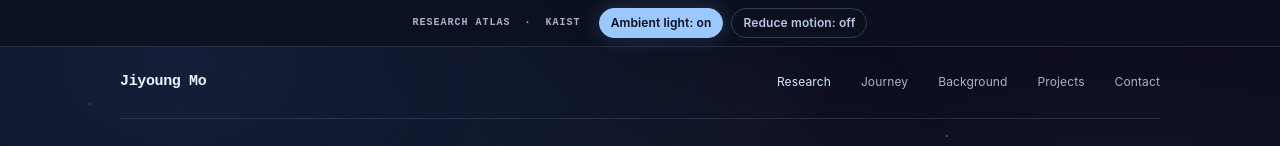
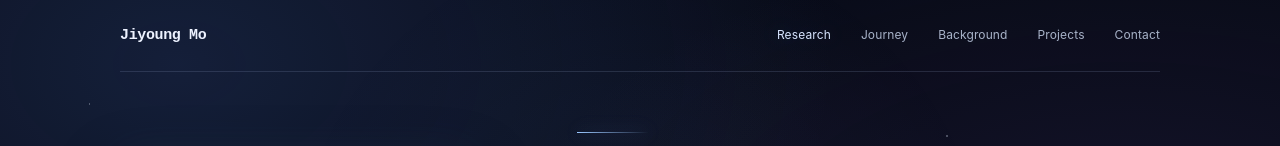
Before and after one commit to jiyoungmo/jiyoungmo, a plain HTML site: page index.html in a window 1280 px wide. Shown: the top 146 px of the page. Drawn offline with Linux system fonts and the light colour scheme.

Commit message:
Remove research atlas utility bar

```diff
--- a/index.html
+++ b/index.html
@@ -1,4 +1,4 @@
-<!-- 업데이트 시점: 2026-11-22 23:23 KST -->
+<!-- 업데이트 시점: 2026-11-23 00:01 KST -->
 <!doctype html>
 <html lang="en">
 <head>
@@ -39,13 +39,6 @@
   </script>
 </head>
 <body class="cyberpunk-study">
-  <div class="local-preview-label">
-    <span class="preview-label-copy">RESEARCH ATLAS <i>·</i> KAIST</span>
-    <div class="preview-controls">
-      <button class="scan-toggle" id="ambient-toggle" type="button" aria-pressed="true">Ambient light: on</button>
-      <button class="scan-toggle" id="motion-toggle" type="button" aria-pressed="false">Reduce motion: off</button>
-    </div>
-  </div>
   <div class="scroll-progress" id="scroll-progress" aria-hidden="true"></div>
   <header class="site-header">
     <a class="wordmark" href="#top">Jiyoung Mo</a>
@@ -156,26 +149,10 @@
     (() => {
       const root = document.documentElement;
       const body = document.body;
-      const ambientToggle = document.getElementById("ambient-toggle");
-      const motionToggle = document.getElementById("motion-toggle");
       const progress = document.getElementById("scroll-progress");
       const status = document.getElementById("interaction-status");
       const reduceMotion = window.matchMedia("(prefers-reduced-motion: reduce)");
       body.classList.add("enhanced");
-
-      ambientToggle.addEventListener("click", () => {
-        const enabled = ambientToggle.getAttribute("aria-pressed") !== "true";
-        ambientToggle.setAttribute("aria-pressed", String(enabled));
-        ambientToggle.textContent = `Ambient light: ${enabled ? "on" : "off"}`;
-        body.classList.toggle("ambient-off", !enabled);
-      });
-
-      motionToggle.addEventListener("click", () => {
-        const enabled = motionToggle.getAttribute("aria-pressed") !== "true";
-        motionToggle.setAttribute("aria-pressed", String(enabled));
-        motionToggle.textContent = `Reduce motion: ${enabled ? "on" : "off"}`;
-        body.classList.toggle("still-mode", enabled);
-      });
 
       const researchCards = [...document.querySelectorAll(".research-card")];
       const atlasNodes = [...document.querySelectorAll(".atlas-node")];
--- a/style.css
+++ b/style.css
@@ -1,4 +1,4 @@
-/* 업데이트 시점: 2026-11-22 23:23 KST */
+/* 업데이트 시점: 2026-11-23 00:01 KST */
 
 :root {
   color-scheme: light;
@@ -227,15 +227,6 @@ body.cyberpunk-study::before {
   background-size: 25% 100%;
   pointer-events: none;
 }
-.local-preview-label {
-  padding: 7px 24px;
-  color: #fff;
-  background: #172126;
-  font: 600 10px/1.5 var(--display);
-  letter-spacing: .1em;
-  text-align: center;
-}
-.local-preview-label span { padding: 0 8px; color: #5ce1d1; }
 .site-header { border-bottom: 1px solid #9fbabb; }
 .wordmark { color: #172126; }
 nav a { font-family: var(--display); font-size: 11px; letter-spacing: -.04em; }
@@ -271,7 +262,6 @@ h1 {
 .contact-band h2 { text-shadow: 2px 2px 0 rgba(13, 202, 191, .18); }
 footer { font-family: var(--display); font-size: 10px; }
 @media (max-width: 760px) {
-  .local-preview-label { padding-inline: 12px; font-size: 9px; }
   nav a { font-size: 10px; }
 }
 
@@ -316,38 +306,6 @@ body.cyberpunk-study::after {
   pointer-events: none;
   transition: opacity .35s ease;
 }
-.local-preview-label {
-  position: relative;
-  display: flex;
-  justify-content: center;
-  align-items: center;
-  gap: 18px;
-  padding: 8px 18px;
-  color: var(--muted);
-  background: var(--panel);
-  border-bottom: 1px solid var(--line);
-  font: 600 10px/1.5 var(--display);
-  letter-spacing: .1em;
-}
-.local-preview-label .preview-label-copy { padding: 0; color: var(--muted); }
-.local-preview-label i { padding: 0 7px; color: var(--accent-secondary); font-style: normal; }
-.scan-toggle {
-  border: 1px solid var(--line);
-  border-radius: 2px;
-  padding: 5px 9px;
-  color: var(--accent);
-  background: transparent;
-  font: 600 9px/1.3 var(--display);
-  letter-spacing: .04em;
-  cursor: pointer;
-}
-.scan-toggle:hover, .scan-toggle[aria-pressed="true"] {
-  color: #0b1020;
-  border-color: var(--accent);
-  background: var(--accent);
-  box-shadow: 0 0 16px rgba(98, 232, 212, .25);
-}
-.scan-toggle:focus-visible { outline: 2px solid var(--accent-secondary); outline-offset: 3px; }
 .scroll-progress {
   position: fixed;
   z-index: 20;
@@ -414,8 +372,6 @@ footer { color: var(--muted); font-family: var(--display); font-size: 10px; }
 body.enhanced main > [data-reveal] { opacity: 0; transform: translateY(22px); transition: opacity .7s ease, transform .7s ease; }
 body.enhanced main > [data-reveal].is-visible { opacity: 1; transform: translateY(0); }
 @media (max-width: 760px) {
-  .local-preview-label { flex-wrap: wrap; gap: 5px 12px; padding: 7px 12px; font-size: 9px; }
-  .scan-toggle { font-size: 8px; }
   nav a { font-size: 10px; }
   body.cyberpunk-study::after { opacity: .2; }
 }
@@ -425,7 +381,6 @@ body.enhanced main > [data-reveal].is-visible { opacity: 1; transform: translate
 }
 
 /* 업데이트 시점: 2026-11-22 22:40 KST */
-.preview-controls { display: flex; flex-wrap: wrap; gap: 8px; }
 .hero { grid-template-columns: 250px minmax(0, 1fr); align-items: center; }
 .profile-photo { grid-column: 1; grid-row: 1; justify-self: start; width: 220px; }
 .hero-copy { grid-column: 2; grid-row: 1; }
@@ -435,10 +390,7 @@ body.enhanced main > [data-reveal].is-visible { opacity: 1; transform: translate
 .interaction-status { display: block; min-height: 1.5em; margin-top: 12px; color: var(--accent-secondary); font: 10px/1.5 var(--display); letter-spacing: .06em; }
 .research-card { grid-template-columns: 28px minmax(170px, .72fr) minmax(0, 1.5fr) auto; }
 .copy-email:focus-visible { outline: 2px solid var(--accent-secondary); outline-offset: 4px; }
-body.grid-off.cyberpunk-study { background-image: radial-gradient(ellipse at 75% 5%, rgba(98, 232, 212, .12), transparent 42%); }
-body.grid-off.cyberpunk-study::before { opacity: 0; }
 @media (max-width: 760px) {
-  .preview-controls { gap: 6px; }
   .hero { grid-template-columns: 150px minmax(0, 1fr); }
   .profile-photo { grid-column: 1; grid-row: 1; width: 140px; }
   .hero-copy { grid-column: 2; grid-row: 1; }
@@ -496,20 +448,6 @@ body.cyberpunk-study::after {
 body[data-signal="1"] { --signal-rgb: 155, 200, 255; }
 body[data-signal="2"] { --signal-rgb: 192, 176, 255; }
 body[data-signal="3"] { --signal-rgb: 231, 197, 143; }
-body.ambient-off::before, body.ambient-off::after { opacity: 0; }
-body.ambient-off.cyberpunk-study { background-image: none; }
-body.still-mode *, body.still-mode *::before, body.still-mode *::after {
-  animation: none !important;
-  scroll-behavior: auto !important;
-  transition: none !important;
-}
-body.still-mode .profile-photo { transform: none !important; }
-.scanline-overlay { display: none; }
-.local-preview-label { background: rgba(12, 17, 32, .86); border-color: rgba(150, 174, 218, .18); color: #aebbd2; backdrop-filter: blur(14px); }
-.local-preview-label i { color: var(--accent-secondary); }
-.scan-toggle { border-radius: 999px; border-color: rgba(155, 200, 255, .24); padding: 6px 11px; color: #b7c8e5; font-size: 10px; letter-spacing: .06em; }
-.scan-toggle:hover, .scan-toggle[aria-pressed="true"] { color: #080b18; border-color: var(--accent); background: var(--accent); box-shadow: 0 0 20px rgba(155, 200, 255, .2); }
-.scan-toggle:focus-visible { outline-color: var(--accent-secondary); }
 .scroll-progress { height: 1px; background: linear-gradient(90deg, #9bc8ff, #c1b0ff 58%, #d9b783); box-shadow: 0 0 16px rgba(155, 200, 255, .46); }
 .site-header { border-color: rgba(155, 174, 212, .18); }
 .wordmark { letter-spacing: -.025em; }
@@ -636,7 +574,6 @@ body[data-signal] .atlas-thread-path { stroke: rgba(var(--signal-rgb), .82); str
 }
 
 /* 업데이트 시점: 2026-11-22 23:18 KST */
-.scan-toggle { text-transform: none; font-family: var(--sans); font-size: 12px; letter-spacing: .01em; }
 .atlas-reset { font-size: 14px; }
 .atlas-node[aria-expanded="true"] { border-color: rgba(var(--signal-rgb), .7); background: rgba(20, 29, 51, .96); box-shadow: 0 0 34px rgba(var(--signal-rgb), .16); }
 .research-card { display: block; padding: 0; transition: background-color .25s ease, border-color .25s ease; }
```
